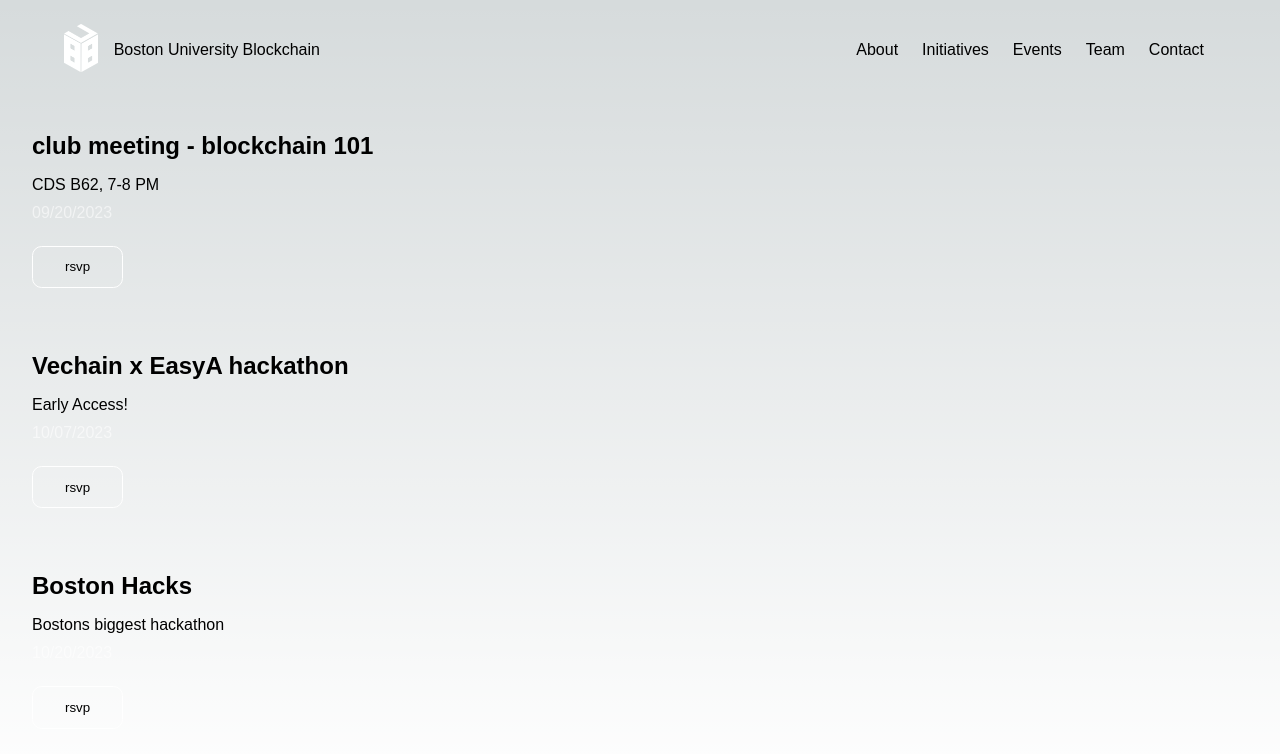
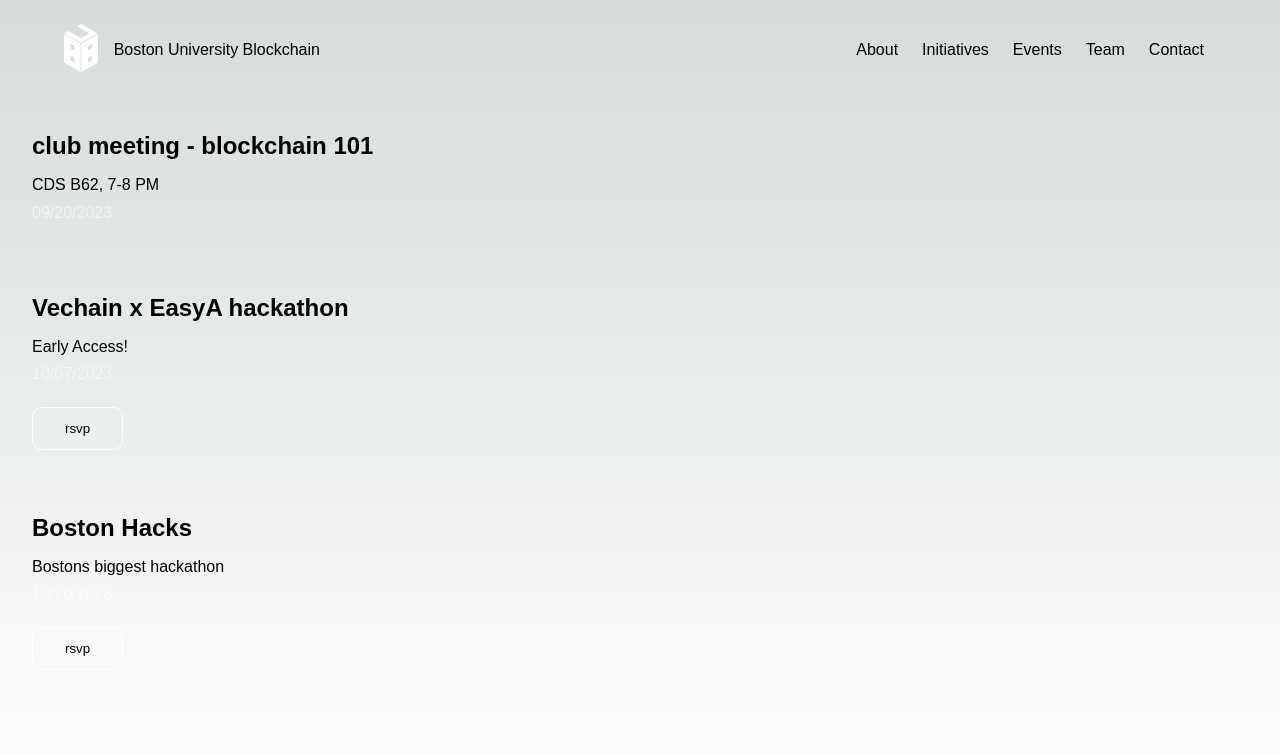
Before and after one commit to bublockchain/bu-blockchain, a Next.js app: page /events in a window 1280 px wide. Shown: the top 754 px of the page. Built offline with nearby package versions, Linux system fonts and the light colour scheme; a web font is replaced by a local one.

Commit message:
fix null

```diff
--- a/pages/events/index.tsx
+++ b/pages/events/index.tsx
@@ -9,8 +9,8 @@
             name: "club meeting - blockchain 101",
             desc: "CDS B62, 7-8 PM",
             date: "09/20/2023",
-            action: "rsvp",
-            link: ""
+/*             action: "rsvp",
+            link: "" */
         },
         {
             name: "Vechain x EasyA hackathon",
@@ -37,7 +37,9 @@
                         <h2>{event.name}</h2>
                         <div className={s.sub}>{event.desc}</div>
                         <div className={s.date}>{event.date}</div>
-                        <Link href={event.link}><button>{event.action}</button></Link>
+                        {
+                            event.action && <Link href={event.link}><button>{event.action}</button></Link>
+                        }
                     </div>
                 ))
             }
```
